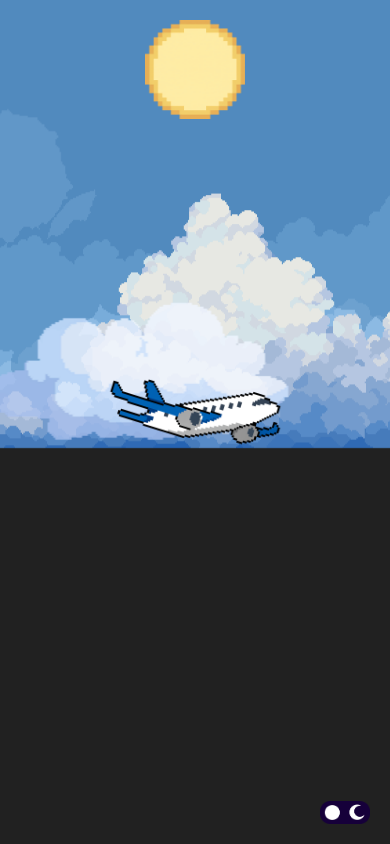
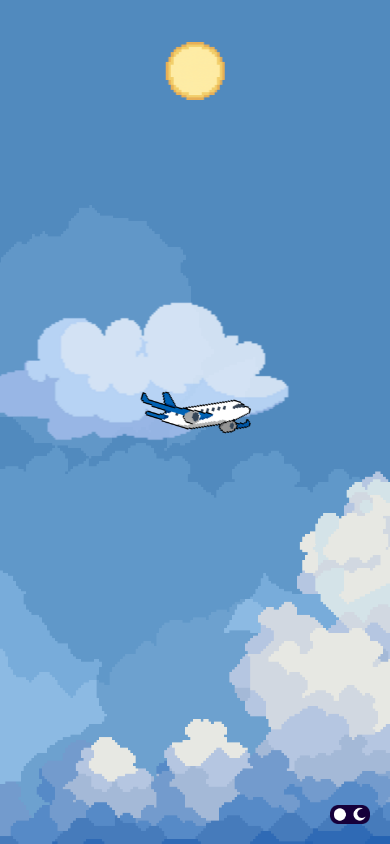
Before and after one commit to Dvvv9/dafelove, a Flask app: page / in a window 390 px wide. Run offline with Flask 3, Linux system fonts and the light colour scheme; parts of the project's set-up code (start-up, migrations or seed data) failed here and were passed over.

Commit message:
ajusta responsividade pra mobile

```diff
--- a/templates/index.html
+++ b/templates/index.html
@@ -29,20 +29,21 @@
       position: absolute;
       top: 0;
       left: 0;
-      width: 400%;
-      height: 100%;
+      width: 400vw;
+      height: 100vh;
       background: url("{{ url_for('static', filename='ceu.png') }}") repeat-x;
-      background-size: contain;
+      background-size: cover;
       animation: moverCeu 60s linear infinite;
       z-index: 0;
     }
 
     .sol {
       position: absolute;
-      top: 20px;
+      top: 5vh;
       left: 50%;
       transform: translateX(-50%);
-      width: 100px;
+      width: 15vw;
+      max-width: 100px;
       z-index: 1;
       opacity: 1;
       pointer-events: none;
@@ -64,7 +65,8 @@
     }
 
     .aviao {
-      width: 180px;
+      width: 30vw;
+      max-width: 180px;
       animation: voo 2.5s ease-in-out infinite;
       display: block;
       pointer-events: none;
@@ -141,7 +144,8 @@
       bottom: 20px;
       right: 20px;
       z-index: 9999;
-      width: 50px;
+      width: 40px;
+      max-width: 50px;
       cursor: pointer;
       pointer-events: auto;
     }
@@ -211,9 +224,7 @@
     const elemento = document.getElementById('contador');
 
     function atualizarContador() {
-      const inicio = new Date('2025-05-24T19:35:00');
       const agora = new Date();
-
       let anos = agora.getFullYear() - inicio.getFullYear();
       let meses = agora.getMonth() - inicio.getMonth();
       let dias = agora.getDate() - inicio.getDate();
@@ -221,40 +232,23 @@
       let minutos = agora.getMinutes() - inicio.getMinutes();
       let segundos = agora.getSeconds() - inicio.getSeconds();
 
-      if (segundos < 0) {
-        segundos += 60;
-        minutos--;
-      }
-
-      if (minutos < 0) {
-        minutos += 60;
-        horas--;
-      }
-
-      if (horas < 0) {
-        horas += 24;
-        dias--;
-      }
-
+      if (segundos < 0) { segundos += 60; minutos--; }
+      if (minutos < 0) { minutos += 60; horas--; }
+      if (horas < 0) { horas += 24; dias--; }
       if (dias < 0) {
         const mesAnterior = new Date(agora.getFullYear(), agora.getMonth(), 0);
         dias += mesAnterior.getDate();
         meses--;
       }
-
-      if (meses < 0) {
-        meses += 12;
-        anos--;
-      }
+      if (meses < 0) { meses += 12; anos--; }
 
       const texto = `${anos}a, ${meses}m, ${dias}d, ${horas}h ${minutos}min ${segundos}s`;
-      document.getElementById('contador').textContent = texto;
+      elemento.textContent = texto;
     }
 
     setInterval(atualizarContador, 1000);
     atualizarContador();
 
-    // Mostrar mensagem/carrossel ao clicar no céu
     let mostrado = false;
     document.getElementById('ceu').addEventListener('click', () => {
       if (mostrado) return;
```
Also changed, not shown: other parts of templates/index.html (+20 -11 lines).
